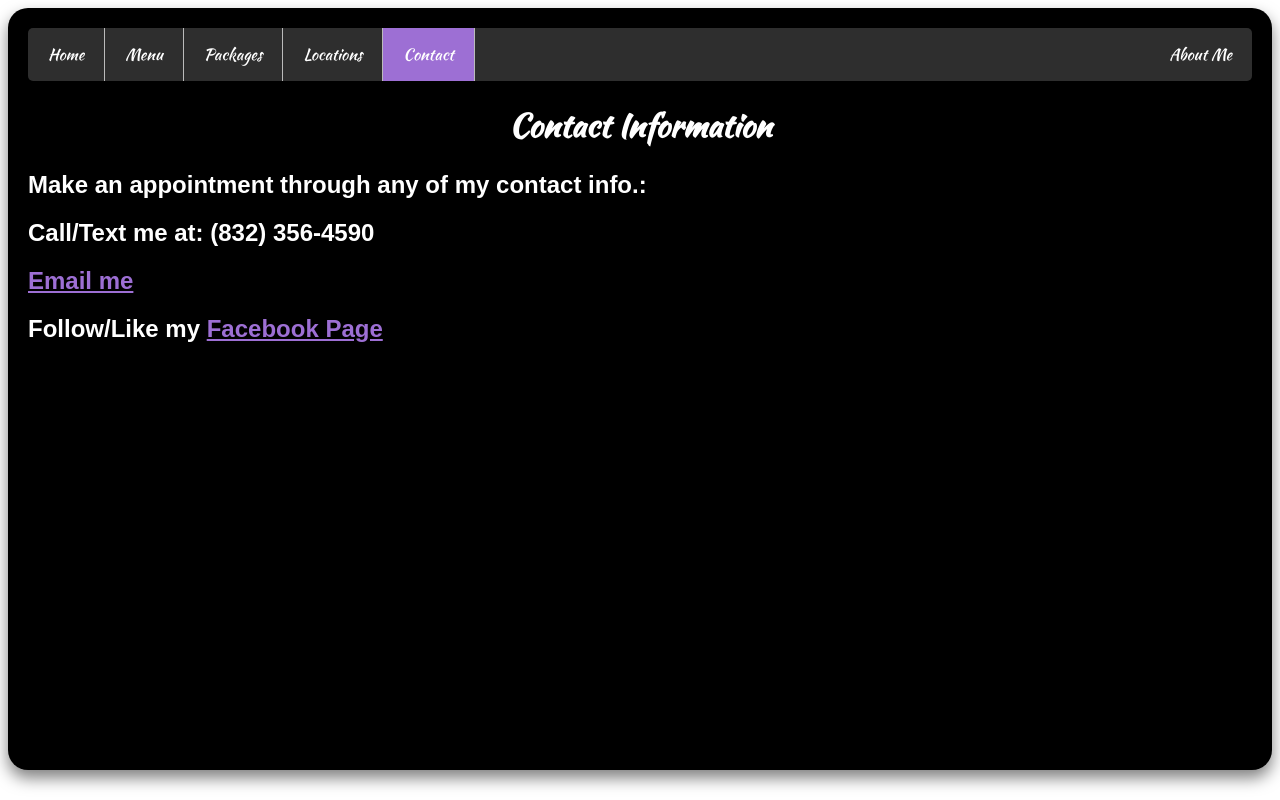
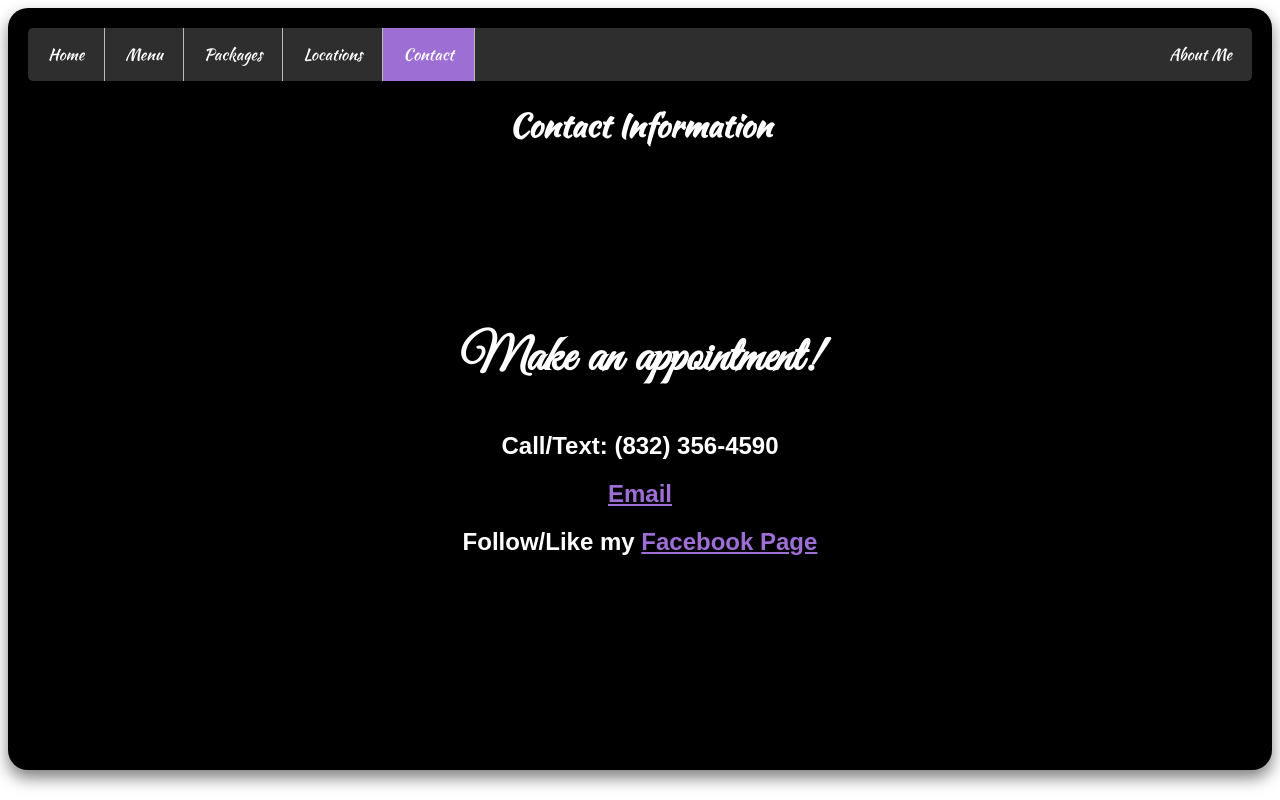
Before and after one commit to scapegoatjpg/seraswebsite, a plain HTML site: page pages/contact.html in a window 1280 px wide. Drawn offline with Linux system fonts and the light colour scheme.

Commit message:
contact page edit

```diff
--- a/pages/contact.html
+++ b/pages/contact.html
@@ -22,10 +22,10 @@
             <div>
                 <h1 class="titling">Contact Information</h1>
             </div>
-            <div>
-                <h2>Make an appointment through any of my contact info.:</h2>
-                <h2>Call/Text me at: (832) 356-4590</h2>
-                <h2><a id="hyperlinks"href="mailto:seraslaughter@gmail.com">Email me</a></h2>
+            <div><br><br><br><br><br>
+                <h2 class="appoint">Make an appointment!</h2>
+                <h2>Call/Text: (832) 356-4590</h2>
+                <h2><a id="hyperlinks"href="mailto:seraslaughter@gmail.com">Email</a></h2>
                 <h2>Follow/Like my <a id="hyperlinks" href="https://www.facebook.com/seraslaughterstudios">Facebook Page</a></h2>
             </div>
         </div>
--- a/styles/styles.css
+++ b/styles/styles.css
@@ -4,6 +4,10 @@
 @font-face {
     font-family: KaushanScript;
     src: url('../KaushanScript-Regular.ttf');
+}
+@font-face {
+    font-family: GreatVibes;
+    src: url('../GreatVibes-Regular.ttf');
 }
 html, body{height:95%}
 body{background-color: white;
@@ -60,6 +64,7 @@ body{background-color: white;
     text-align: center;
     color:white;
 }
-h2{color:white; font-family: Arial, Helvetica, sans-serif;}
+.appoint{font-family: GreatVibes; font-size: 50px;}
+h2{color:white; font-family: Arial, Helvetica, sans-serif; text-align: center;}
 h2 a{color: #9D6FD4;}
 h2 a:hover{color: #654987}
```
